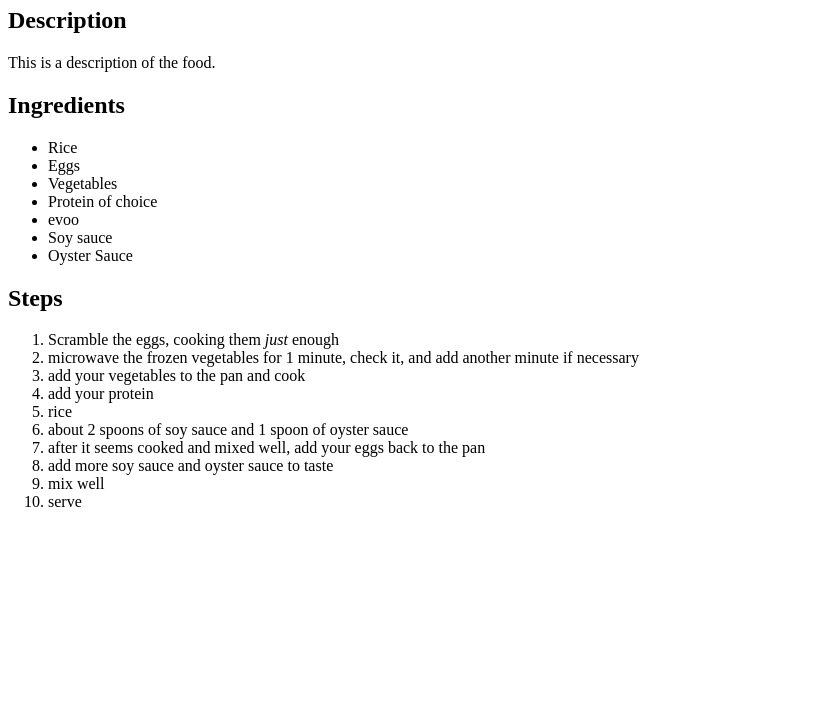
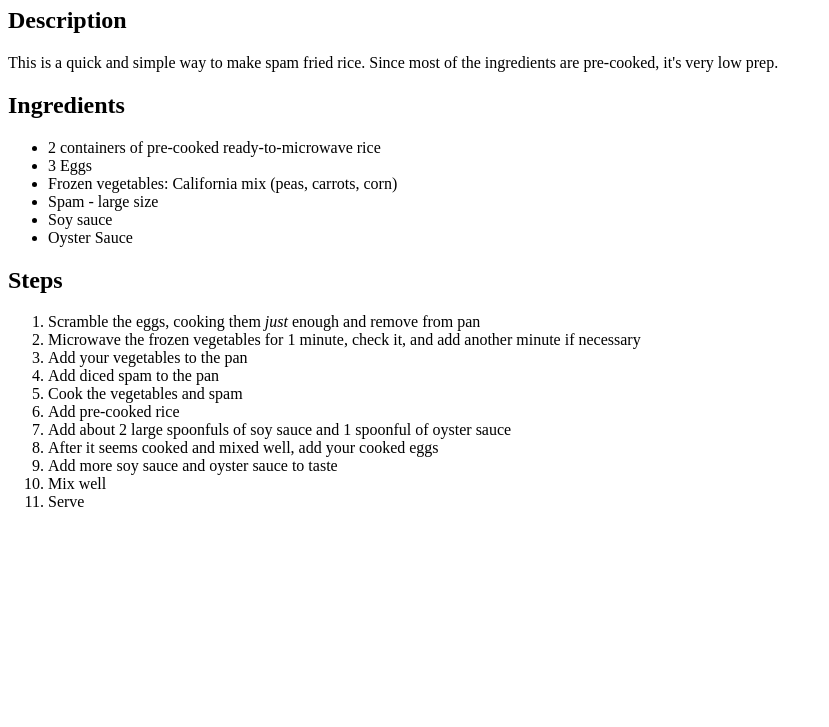
Before and after one commit to hey-k/odin-recipes, a plain HTML site: page recipes/friedrice.html in a window 1280 px wide. Shown: the part 73-800 px from the top of the page, without its empty margins (0-829 px from the left). Drawn offline with Linux system fonts and the light colour scheme.

Commit message:
update friedrice page
edit ingredients, steps, and description of the fried rice recipe

```diff
--- a/recipes/friedrice.html
+++ b/recipes/friedrice.html
@@ -3,39 +3,39 @@
 <head>
     <meta charset="UTF-8">
     <meta name="viewport" content="width=<device-width>, initial-scale=1.0">
-    <title>Fried Rice</title>
+    <title>Spam Fried Rice</title>
 </head>
 <body>
-    <h1>Fried Rice</h1>
+    <h1>Spam Fried Rice</h1>
 
     <!-- picture goes here -->
 
 <h2>Description</h2>
-<p>This is a description of the food. </p>
+<p>This is a quick and simple way to make spam fried rice. Since most of the ingredients are pre-cooked, it's very low prep. </p>
 
 <h2>Ingredients</h2>
 <ul>
-    <li>Rice</li>
-    <li>Eggs</li>
-    <li>Vegetables</li>
-    <li>Protein of choice</li>
-    <li>evoo</li>
+    <li>2 containers of pre-cooked ready-to-microwave rice</li>
+    <li>3 Eggs</li>
+    <li>Frozen vegetables: California mix (peas, carrots, corn)</li>
+    <li>Spam - large size</li>
     <li>Soy sauce</li>
     <li>Oyster Sauce</li>
 </ul>
 
 <h2>Steps</h2>
 <ol>
-    <li>Scramble the eggs, cooking them <em>just</em> enough</li>
-    <li>microwave the frozen vegetables for 1 minute, check it, and add another minute if necessary</li>
-    <li>add your vegetables to the pan and cook</li>
-    <li>add your protein</li>
-    <li>rice</li>
-    <li>about 2 spoons of soy sauce and 1 spoon of oyster sauce</li>
-    <li>after it seems cooked and mixed well, add your eggs back to the pan</li>
-    <li>add more soy sauce and oyster sauce to taste</li>
-    <li>mix well</li>
-    <li>serve</li>
+    <li>Scramble the eggs, cooking them <em>just</em> enough and remove from pan</li>
+    <li>Microwave the frozen vegetables for 1 minute, check it, and add another minute if necessary</li>
+    <li>Add your vegetables to the pan</li>
+    <li>Add diced spam to the pan</li>
+    <li>Cook the vegetables and spam</li>
+    <li>Add pre-cooked rice</li>
+    <li>Add about 2 large spoonfuls of soy sauce and 1 spoonful of oyster sauce</li>
+    <li>After it seems cooked and mixed well, add your cooked eggs</li>
+    <li>Add more soy sauce and oyster sauce to taste</li>
+    <li>Mix well</li>
+    <li>Serve</li>
 </ol>
 
 </body>
```
